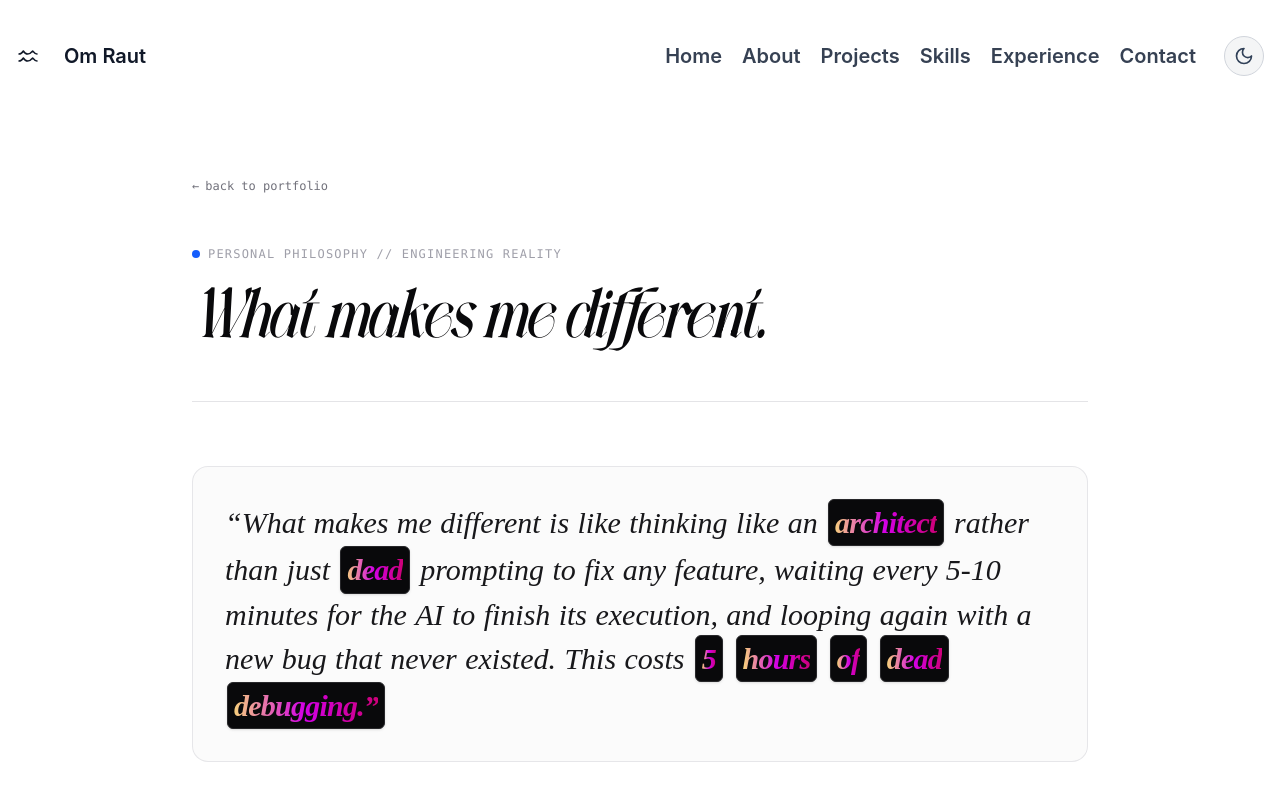
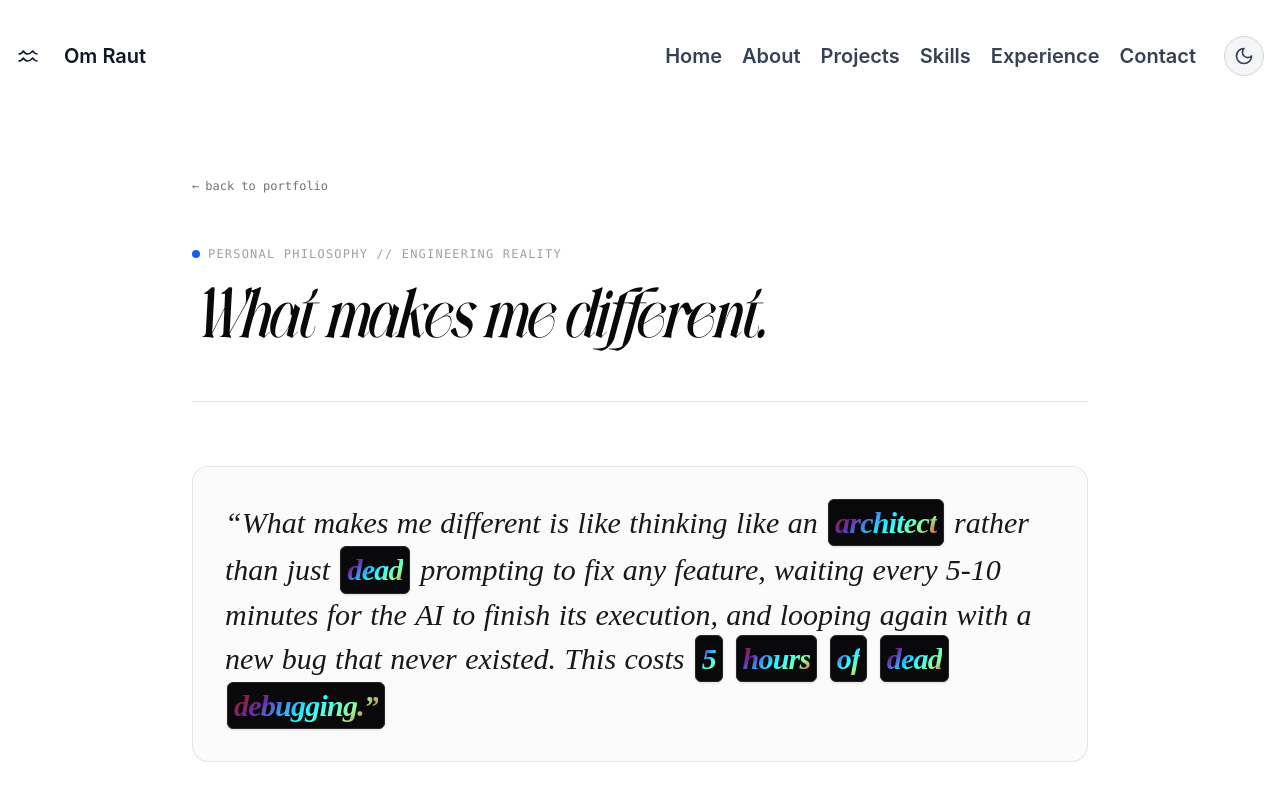
Before and after one commit to rxut-04/portfolioo, a React (Vite) app: page /different in a window 1280 px wide. Shown: the top 800 px of the page. Built offline with nearby package versions, Linux system fonts and the light colour scheme; a web font is replaced by a local one.

Commit message:
style: convert gradient animation to ultra-slow 20s organic hue fade

```diff
--- a/src/components/ui/gradient-text.tsx
+++ b/src/components/ui/gradient-text.tsx
@@ -26,7 +26,7 @@ function GradientText({
       )}
       {...props}
     >
-      <span className="font-bold tracking-tight bg-clip-text text-transparent bg-[linear-gradient(90deg,hsl(var(--color-1)),hsl(var(--color-2)),hsl(var(--color-3)),hsl(var(--color-4)),hsl(var(--color-5)),hsl(var(--color-1)))] bg-[length:300%_100%] animate-[gradient-text-shift_14s_ease-in-out_infinite]">
+      <span className="font-bold tracking-tight bg-clip-text text-transparent bg-[linear-gradient(135deg,hsl(var(--color-1)),hsl(var(--color-3)),hsl(var(--color-2)),hsl(var(--color-4)),hsl(var(--color-5)))] animate-[gradient-text-fade_20s_ease-in-out_infinite]">
         {children}
       </span>
     </MotionComponent>
--- a/src/index.css
+++ b/src/index.css
@@ -72,6 +72,15 @@
   }
   100% {
     background-position: 0% 50%;
+  }
+}
+
+@keyframes gradient-text-fade {
+  0%, 100% {
+    filter: hue-rotate(0deg);
+  }
+  50% {
+    filter: hue-rotate(90deg);
   }
 }
 
```
